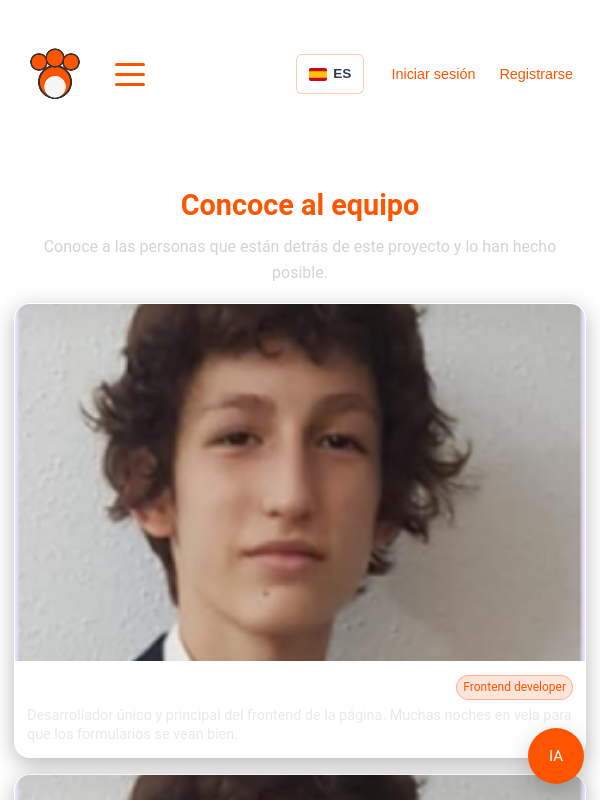
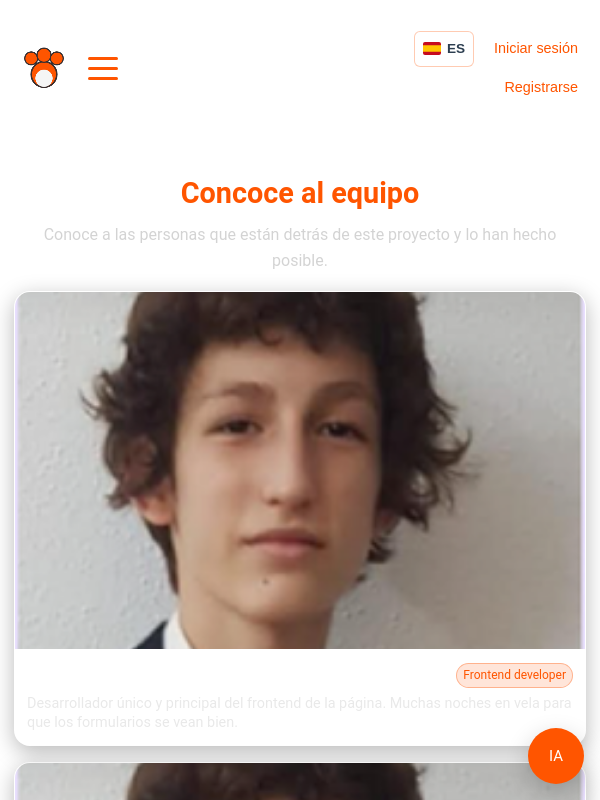
Before and after one commit to RobertoGm1333/TFGRecuFront, a Vue app: page /equipo in a window 600 px wide. Shown: the top 800 px of the page. Built offline with nearby package versions, Linux system fonts and the light colour scheme.

Commit message:
hotfix responsive

```diff
--- a/src/components/Header.vue
+++ b/src/components/Header.vue
@@ -323,6 +323,11 @@ function resetPaw(ctx: CanvasRenderingContext2D) {
 </template>
 
 <style scoped lang="scss">
+/* ====== FIX OVERFLOW GLOBAL: evita scroll horizontal ====== */
+*, *::before, *::after { box-sizing: border-box; }
+:root, html, body { width: 100%; max-width: 100%; overflow-x: hidden; } /* clave */
+main { width: 100%; overflow-x: hidden; }                                 /* clave */
+
 header {
   font-family: $fuente-titulos;
   display: flex;
@@ -346,6 +351,13 @@ header {
   flex: 1;
   margin-left: 20px;
   position: relative;
+}
+
+/* ====== FIX FLEX: deja que los hijos se encojan ====== */
+.header-content,
+.usuario-section,
+.desktop-nav {
+  min-width: 0;   /* clave para evitar desbordes de texto/links */
 }
 
 .desktop-nav {
@@ -759,7 +771,65 @@ canvas {
   }
 }
 
-// Responsive
+/* ===== MOVIL: apilar Iniciar sesión / Registrarse Y evitar overflow ===== */
+@media (max-width: 767px) {
+  header {
+    padding: 12px 12px;                 /* menos padding lateral */
+  }
+
+  .header-content {
+    margin-left: 12px;                  /* era 20px, así no empuja el ancho */
+  }
+
+  .menu-hamburguesa {
+    left: 12px;                         /* márgenes internos para no salirse */
+    right: 12px;
+  }
+
+  /* >>> CAMBIO PRINCIPAL: idioma al lado de los auth-links <<< */
+  .usuario-section {
+    flex-direction: row;                /* antes: column → ahora en fila */
+    align-items: flex-start;            /* alinea arriba para que encaje con el bloque de links */
+    justify-content: flex-end;          /* pegado a la derecha */
+    gap: 10px;                          /* pequeño espacio entre idioma y links */
+  }
+
+  .usuario {
+    display: flex;
+    flex-direction: column;             /* los enlaces siguen apilados en vertical */
+    align-items: flex-end;              /* alinea a la derecha */
+    gap: 4px;
+  }
+
+  .auth-link {
+    display: block;                     /* cada enlace en su propia línea */
+    padding: 6px 10px;                  /* compacto */
+    text-align: right;
+    font-size: 0.9rem;
+    white-space: normal;                /* permite salto de línea si hace falta */
+  }
+
+  .idioma-btn {
+    padding: 6px 8px;                   /* compacto para no empujar layout */
+  }
+
+  canvas {
+    width: 64px;
+    height: 64px;                       /* el logo no forzará el ancho */
+    max-width: 100%;
+  }
+}
+
+/* ===== Recomendado: cortar textos largos para que no “empujen” ===== */
+.usuario-nombre,
+.desktop-nav a,
+.menu-option,
+.auth-link {
+  overflow: hidden;
+  text-overflow: ellipsis;
+}
+
+/* Responsive */
 @media (min-width: 768px) {
   header {
     padding: 15px $espacio-extra-grande;
--- a/src/views/AdminView.vue
+++ b/src/views/AdminView.vue
@@ -46,8 +46,8 @@ export default defineComponent({
 .admin-vista {
   max-width: 900px;
   margin: 40px auto;
-  margin-top: 60px;
-  padding: $espacio-grande;
+  margin-top: 0; padding-top: 96px;
+  padding: $espacio-mediano;
   text-align: center;
 
   &__titulo {
@@ -88,7 +88,7 @@ export default defineComponent({
     transition: background-color 0.3s ease, transform 0.2s;
     font-size: 1rem;
     font-weight: bold;
-    min-width: 220px;
+    min-width: 0; width: 100%;
 
     &:hover {
       background-color: $color-principal-oscuro;
@@ -110,4 +110,48 @@ export default defineComponent({
     }
   }
 }
+/* ==== FIX MOVIL AdminView: caja estrecha y sin solaparse con header ==== */
+@media (max-width: 600px) {
+  .admin-vista {
+    max-width: 540px;
+    margin: 0 auto;
+    padding-top: 88px; /* en móvil, separa del header fijo */
+    padding-left: 12px;
+    padding-right: 12px;
+  }
+
+  .admin-vista__titulo {
+    font-size: 1.35rem;
+    margin-bottom: $espacio-mediano;
+    text-align: center;
+  }
+
+  .admin-vista__acciones {
+    width: 100%;
+    max-width: 540px;
+    margin-inline: auto;
+    gap: $espacio-mediano;
+  }
+
+  .admin-vista__boton {
+    width: 100%;
+    padding: 10px 12px;
+    font-size: .95rem;
+
+    v-icon { font-size: 1.25rem; }
+  }
+}
+
+/* Tablet un poco más compacto */
+@media (min-width: 600px) and (max-width: 960px) {
+  .admin-vista {
+    max-width: 720px;
+    margin: 0 auto;
+    padding-top: 92px;
+    padding-left: $espacio-mediano;
+    padding-right: $espacio-mediano;
+  }
+}
+
+
 </style>
--- a/src/views/EquipoVoluntariosView.vue
+++ b/src/views/EquipoVoluntariosView.vue
@@ -38,10 +38,10 @@ const equipo = ref<Miembro[]>([
   },
   {
     id: 4,
-    nombre: 'Roberto Gómez',
+    nombre: 'Rober G.',
     rol: 'Coordinador con las protectoras',
     bio: 'Encargado de mantener el contacto con las protectoras y delegar el uso de cada cuenta correspondiente.',
-    foto: '../../Images/Equipo/Roberto.png',
+    foto: '../../Images/Equipo/RobertoBigote.png',
   }
 ])
 
```
Also changed, not shown: Images/Equipo/RobertoBigote.png (added).
